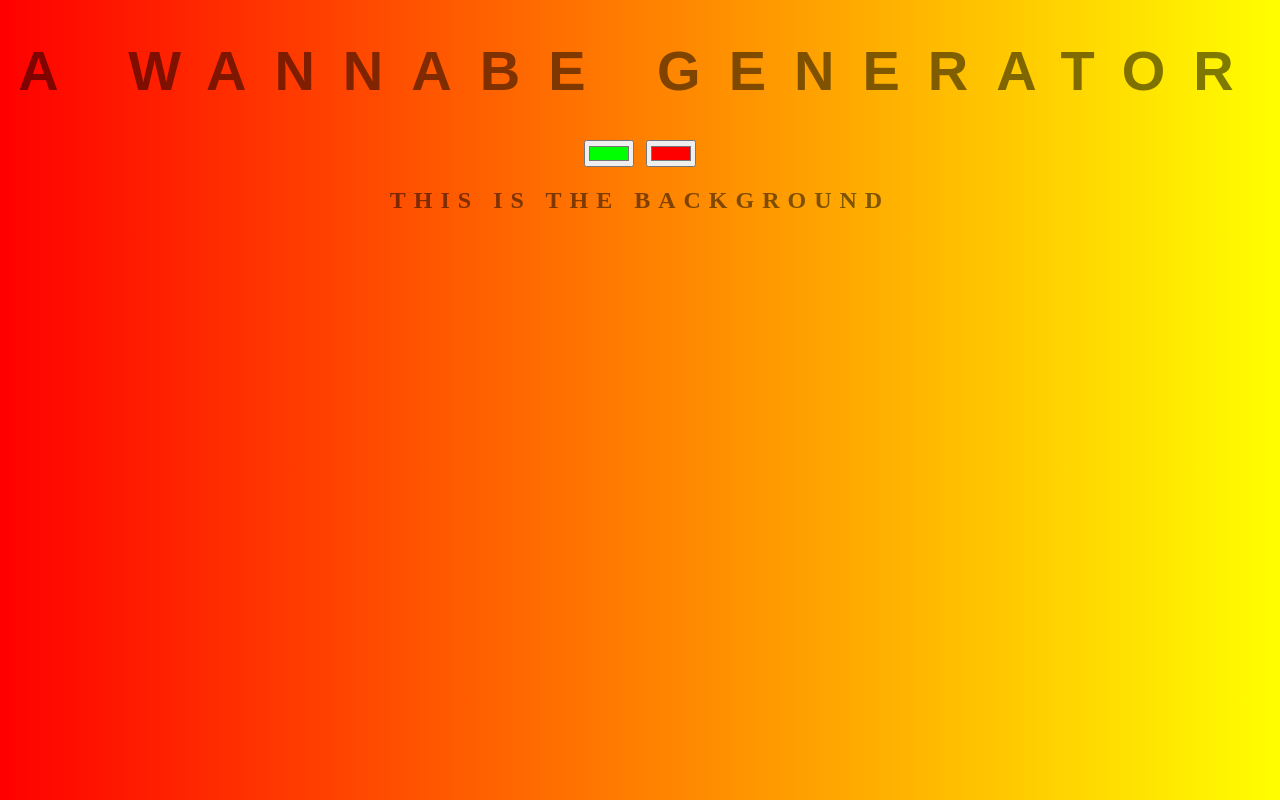
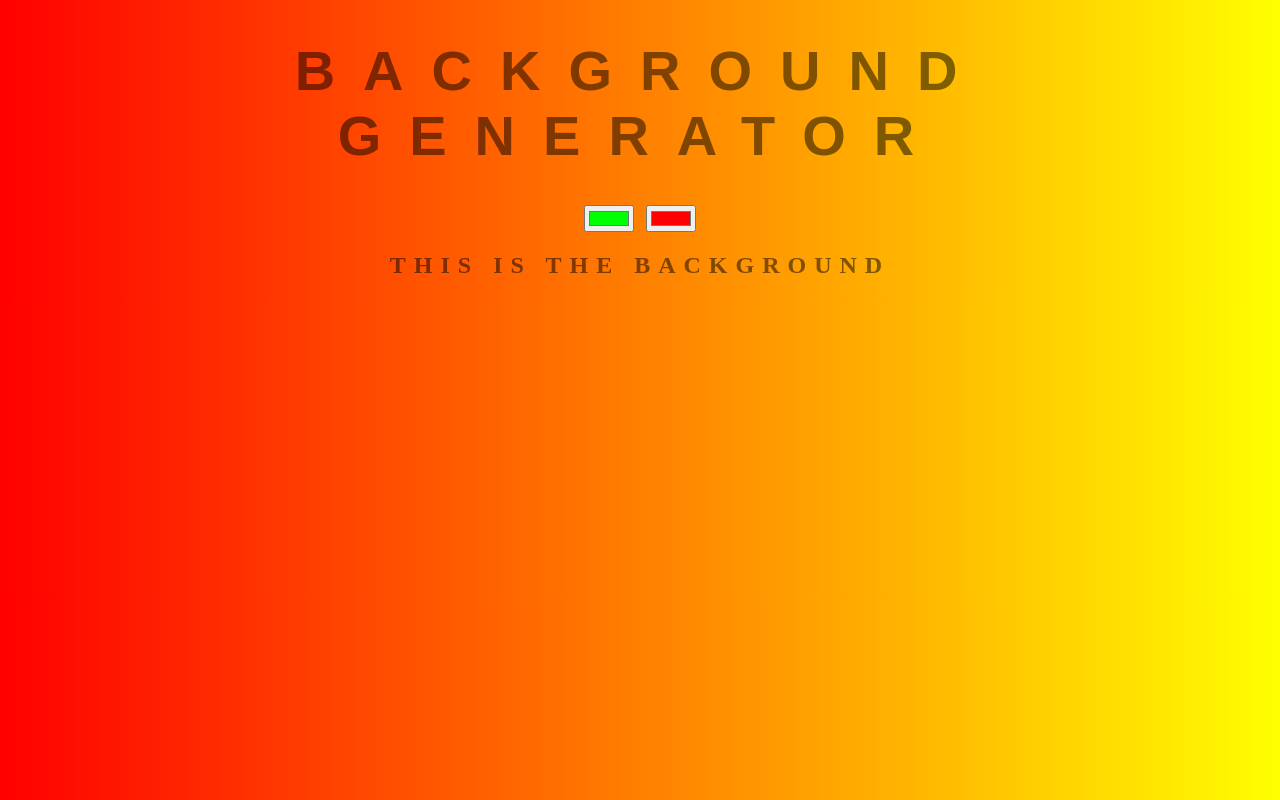
Before and after one commit to GrandMagus26/Background-Generator, a plain HTML site: page index.html in a window 1280 px wide. Drawn offline with Linux system fonts and the light colour scheme.

Commit message:
returning to the old tittle

```diff
--- a/index.html
+++ b/index.html
@@ -5,7 +5,7 @@
 	<link rel="stylesheet" type="text/css" href="style.css">
 </head>
 <body id="gradient">
-	<h1>A Wannabe Generator</h1>
+	<h1>Background Generator</h1>
 	<input class="color1" type="color" name="color1" value="#00ff00">
 	<input class="color2" type="color" name="color2" value="#ff0000">
 	<h2>This is the background</h2>
```
